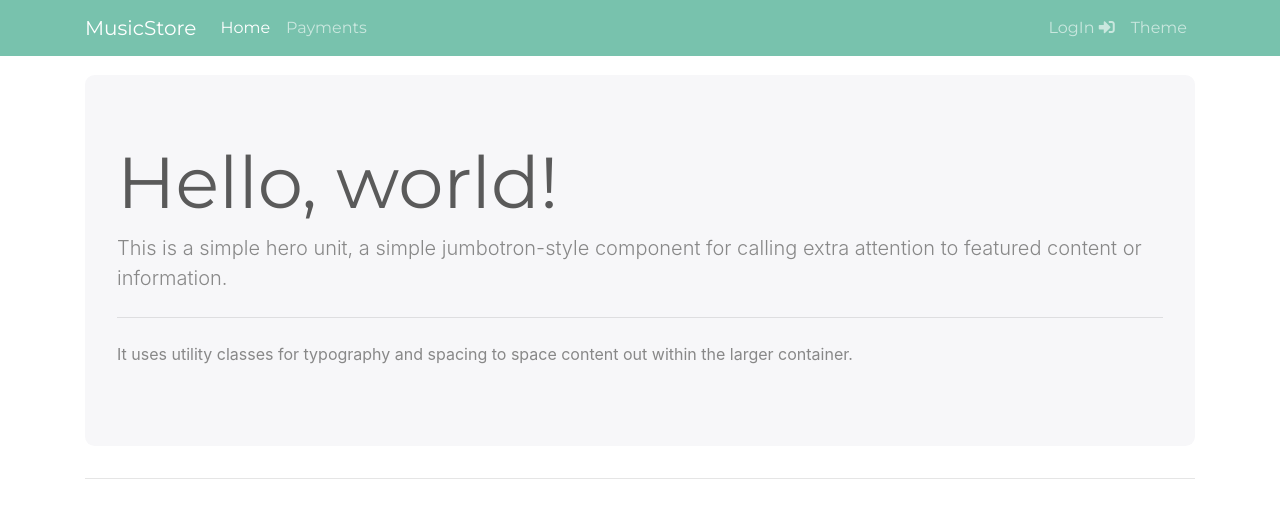
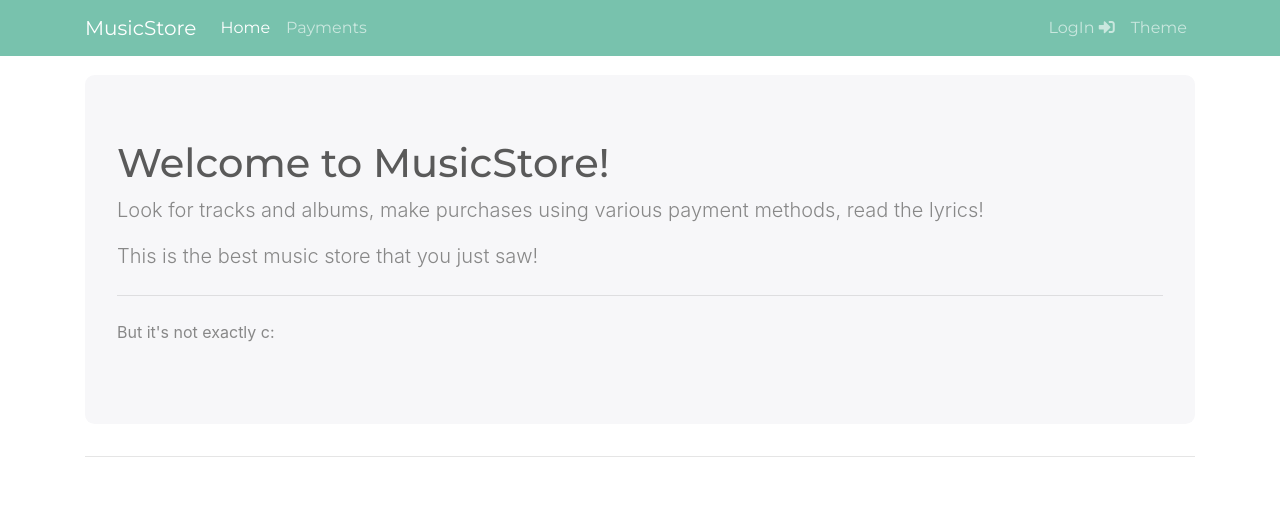
Before and after one commit to singleton11/pycamp-music-store-frontend, a Vue app: page / in a window 1280 px wide. Shown: the top 518 px of the page. Built offline with nearby package versions, Linux system fonts and the light colour scheme.

Commit message:
Edit home page and title of app

```diff
--- a/index.html
+++ b/index.html
@@ -3,15 +3,14 @@
   <head>
     <meta charset="utf-8">
     <meta name="viewport" content="width=device-width,initial-scale=1.0">
-    <title>pycamp-music-store</title>
+    <title>Music Store</title>
     <link rel="stylesheet" href="https://bootswatch.com/4/minty/bootstrap.min.css">
-    <link rel="stylesheet" href="https://use.fontawesome.com/releases/v5.0.10/css/all.css" crossorigin="anonymous">
-    <script src="https://code.jquery.com/jquery-3.3.1.slim.min.js" integrity="sha384-q8i/X+965DzO0rT7abK41JStQIAqVgRVzpbzo5smXKp4YfRvH+8abtTE1Pi6jizo" crossorigin="anonymous"></script>
-    <script src="https://cdnjs.cloudflare.com/ajax/libs/popper.js/1.14.0/umd/popper.min.js" integrity="sha384-cs/chFZiN24E4KMATLdqdvsezGxaGsi4hLGOzlXwp5UZB1LY//20VyM2taTB4QvJ" crossorigin="anonymous"></script>
-    <script src="https://stackpath.bootstrapcdn.com/bootstrap/4.1.0/js/bootstrap.min.js" integrity="sha384-uefMccjFJAIv6A+rW+L4AHf99KvxDjWSu1z9VI8SKNVmz4sk7buKt/6v9KI65qnm" crossorigin="anonymous"></script>
+    <link rel="stylesheet" href="https://use.fontawesome.com/releases/v5.0.10/css/all.css">
+    <script src="https://code.jquery.com/jquery-3.3.1.slim.min.js"></script>
+    <script src="https://cdnjs.cloudflare.com/ajax/libs/popper.js/1.14.0/umd/popper.min.js"></script>
+    <script src="https://stackpath.bootstrapcdn.com/bootstrap/4.1.0/js/bootstrap.min.js"></script>
   </head>
   <body>
     <div id="app"></div>
-    <!-- built files will be auto injected -->
   </body>
 </html>
--- a/src/components/Home.vue
+++ b/src/components/Home.vue
@@ -1,12 +1,14 @@
 <template>
   <div class="jumbotron">
-    <h1 class="display-3">Hello, world!</h1>
-    <p class="lead">This is a simple hero unit, a simple jumbotron-style
-      component for calling extra attention to featured content or information.
+    <h1 class="">Welcome to MusicStore!</h1>
+    <p class="lead">
+      Look for tracks and albums, make purchases using various payment methods,
+      read the lyrics!
+    </p>
+    <p class="lead">
+      This is the best music store that you just saw!
     </p>
     <hr class="my-4">
-    <p>It uses utility classes for typography and spacing to space content out
-      within the larger container.
-    </p>
+    <p>But it's not exactly с:</p>
   </div>
 </template>
```
